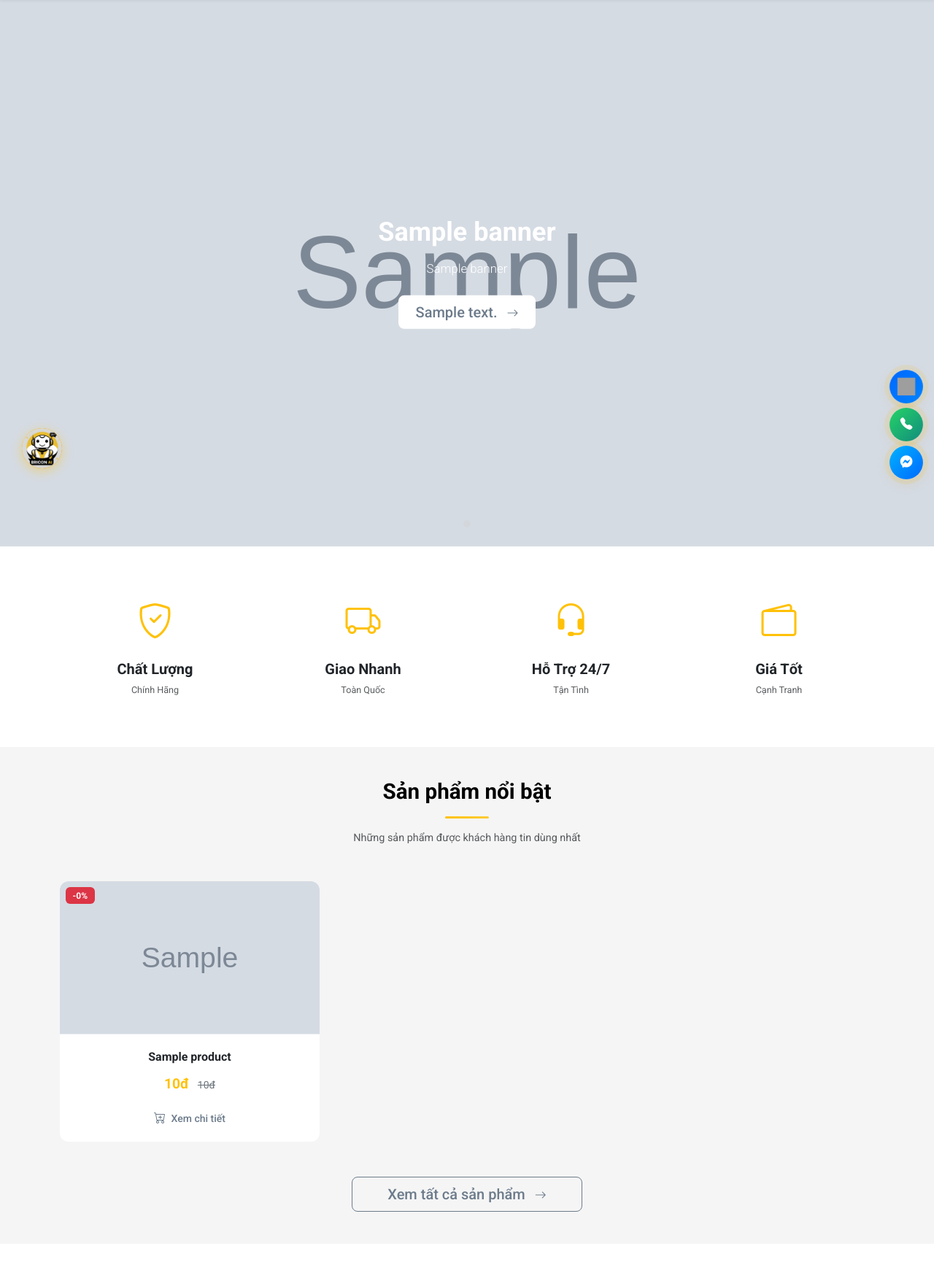
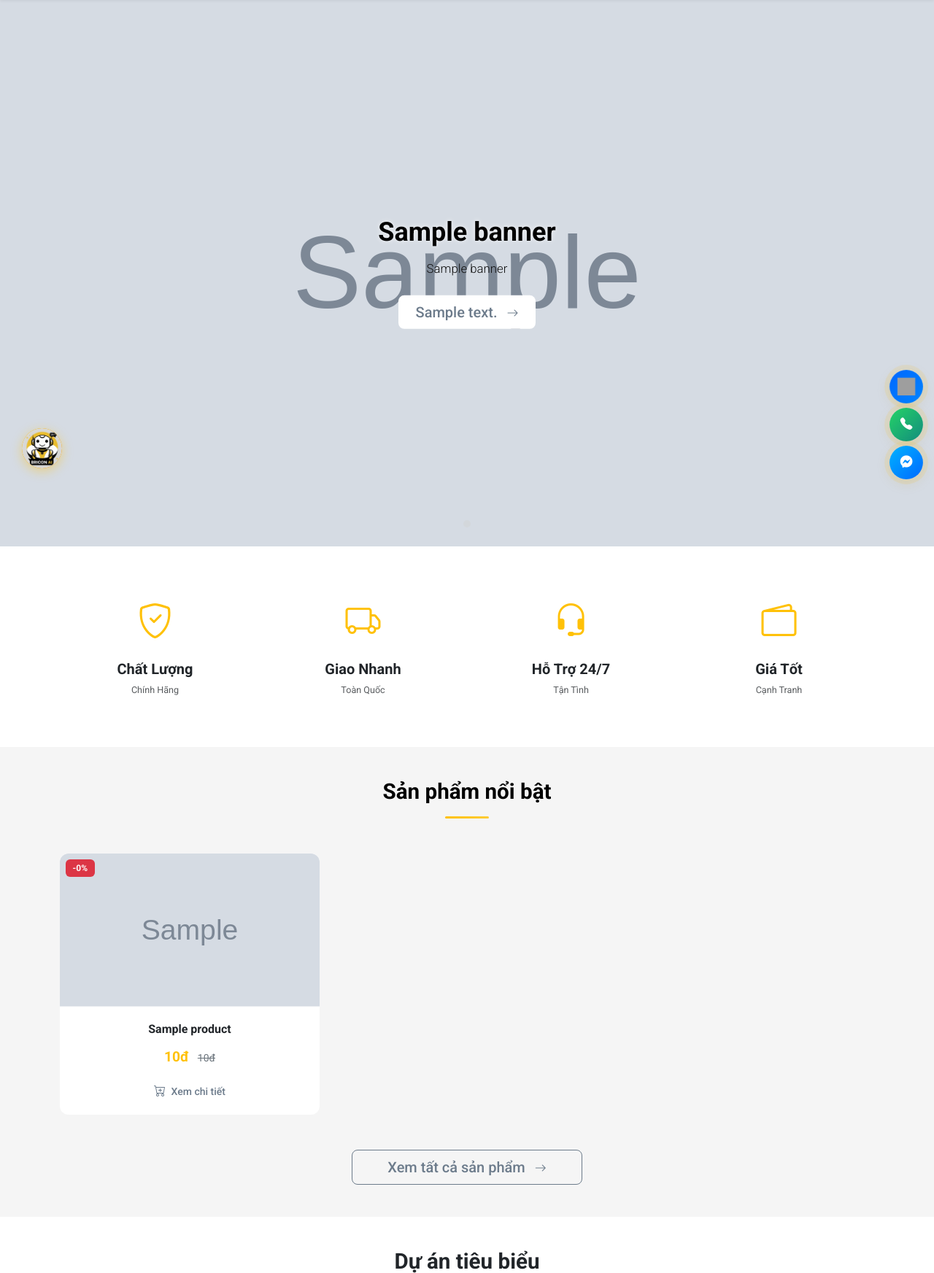
Before and after one commit to VuHoangITer/Bricon, a Flask app: page / in a window 1280 px wide. Shown: the part 128-1873 px from the top of the page at 73% size. Run offline with Flask 3, Linux system fonts and the light colour scheme; tables that the repository leaves empty hold one stand-in row (values such as "Sample post"); grey boxes marked "Sample" are stand-in pictures; data that the repository does not hold is empty; some libraries are stand-ins or nearby versions; grey boxes are pictures that could not be loaded.

Commit message:
sửa banner

```diff
--- a/app/static/css/scale-down.css
+++ b/app/static/css/scale-down.css
@@ -268,3 +268,13 @@ footer a {
     text-align: center !important;
   }
 }
+/* ==================== ✅ BANNER TEXT COLOR BLACK (DESKTOP + MOBILE) ==================== */
+.carousel-caption h1,
+.carousel-caption h2 {
+  color: #000 !important;
+  text-shadow: 0 0 6px rgba(255,255,255,0.8) !important;
+}
+
+.carousel-caption p {
+  color: #111 !important;
+}
--- a/app/templates/components/featured_projects.html
+++ b/app/templates/components/featured_projects.html
@@ -5,7 +5,6 @@
     <div class="text-center mb-5">
       <h2 class="fw-bold mb-3">Dự án tiêu biểu</h2>
       <div class="title-underline mx-auto"></div>
-      <p class="text-muted mt-3">Những dự án BRICON đã triển khai thành công</p>
     </div>
 
     <!-- Projects Carousel -->
--- a/app/templates/index.html
+++ b/app/templates/index.html
@@ -158,9 +158,6 @@ bền lâu, xây dựng niềm tin.') }}{% endblock %} {% block content %}
     <div class="text-center mb-5">
       <h2 class="fw-bold mb-3">Sản phẩm nổi bật</h2>
       <div class="title-underline mx-auto"></div>
-      <p class="text-muted mt-3">
-        Những sản phẩm được khách hàng tin dùng nhất
-      </p>
     </div>
 
     <!-- Products Grid -->
```
